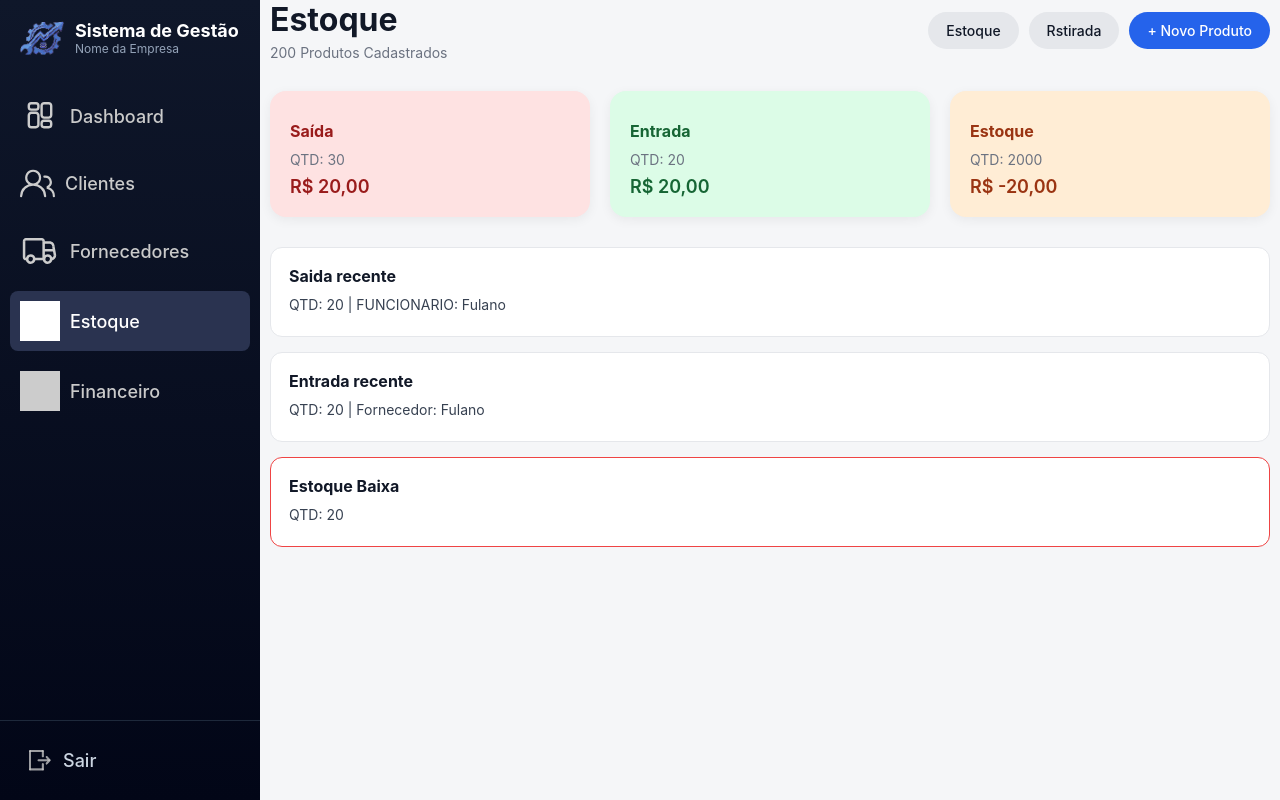
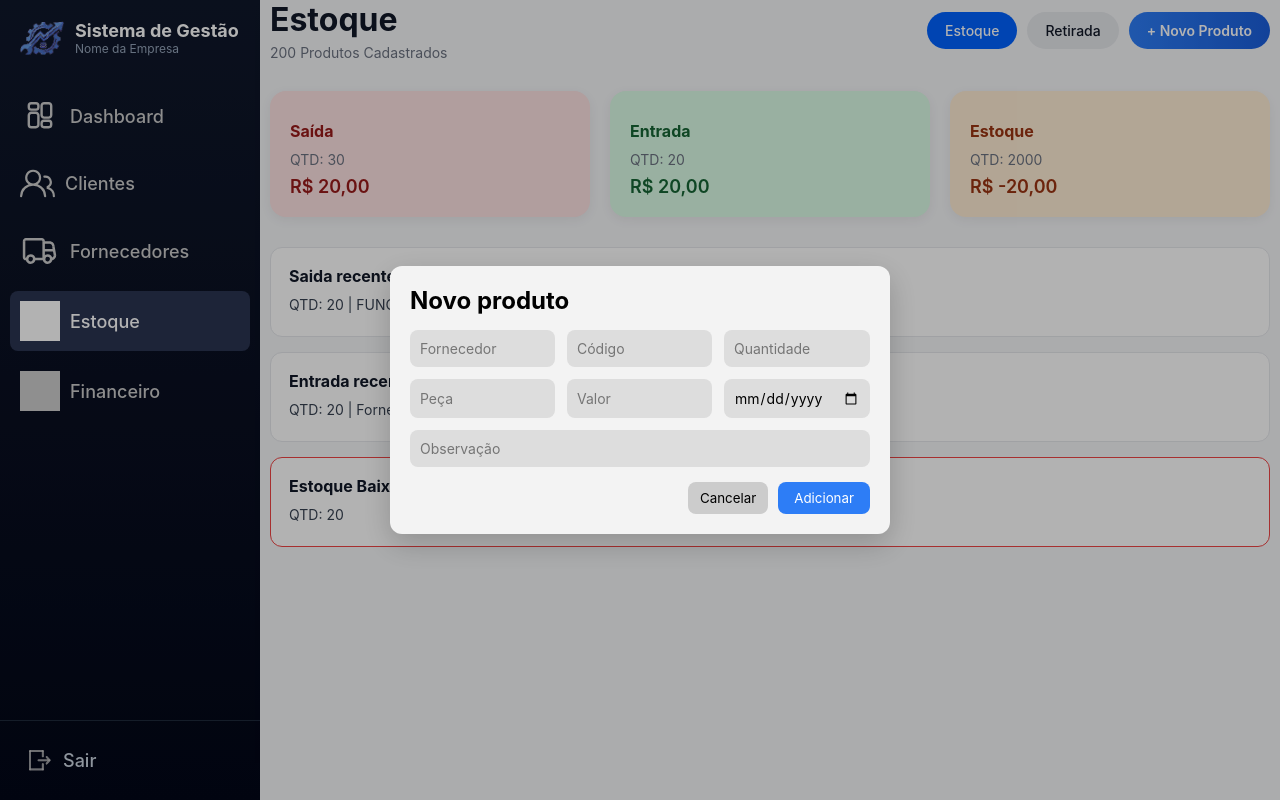
Before and after one commit to The-Saul/PI-Sistema-de-Gestao-para-Oficina-Mecanica, a React (Create React App) app in the folder frontend/: page /estoque in a window 1280 px wide. Both pictures are taken after a click on the button "+ Novo Produto". Built offline with nearby package versions, Linux system fonts and the light colour scheme; grey boxes are pictures that could not be loaded.

Commit message:
Antoniel estoque

```diff
--- a/frontend/src/components/HeaderEstoque.jsx
+++ b/frontend/src/components/HeaderEstoque.jsx
@@ -1,4 +1,4 @@
-export default function HeaderEstoque() {
+export default function HeaderEstoque({ onNovoProduto }) {
   return (
     <header className="top">
       <div>
@@ -7,9 +7,12 @@ export default function HeaderEstoque() {
       </div>
 
       <div className="actions">
-        <button>Estoque</button>
-        <button>Rstirada</button>
-        <button className="primary">+ Novo Produto</button>
+        <button className="active">Estoque</button>
+        <button>Retirada</button>
+
+        <button className="primary" onClick={onNovoProduto}>
+          + Novo Produto
+        </button>
       </div>
     </header>
   );
--- /dev/null
+++ b/frontend/src/components/NovoProduto.jsx
@@ -0,0 +1,33 @@
+export function ModalNovoProduto({ open, onClose }) {
+  if (!open) return null;
+
+  return (
+    <div className="modal-overlay">
+      <div className="modal">
+        <h2>Novo produto</h2>
+
+        <div className="form-grid">
+          <input placeholder="Fornecedor" />
+          <input placeholder="Código" />
+          <input placeholder="Quantidade" />
+
+          <input placeholder="Peça" />
+          <input placeholder="Valor" />
+          <input type="date" />
+
+          <input className="full" placeholder="Observação" />
+        </div>
+
+        <div className="modal-actions">
+          <button className="btn-cancel" onClick={onClose}>
+            Cancelar
+          </button>
+
+          <button className="btn-add">
+            Adicionar
+          </button>
+        </div>
+      </div>
+    </div>
+  );
+}
--- a/frontend/src/index.css
+++ b/frontend/src/index.css
@@ -352,11 +352,29 @@ body {
   background: #e5e7eb;
   color: #111827;
   font-weight: 500;
+  transition: 0.2s;
 }
 
+/* HOVER PADRÃO */
+.actions button:hover {
+  background-color: #d1d5db;
+}
+
+/* BOTÃO ATIVO (tipo "Estoque") */
+.actions .active {
+  background-color: #0062ff;
+  color: white;
+}
+
+/* BOTÃO PRINCIPAL (+ Novo Produto) */
 .actions .primary {
-  background: #2563eb;
+  background: linear-gradient(90deg, #2d7df6, #1a5edb);
   color: white;
+  font-weight: 600;
+}
+
+.actions .primary:hover {
+  background: linear-gradient(90deg, #1a5edb, #2d7df6);
 }
 
 /* CARDS */
@@ -433,3 +451,93 @@ body {
 .alert {
   border: 1px solid #ef4444;
 }
+
+/* ================= NovoProduto ================= */
+
+/* FUNDO ESCURO */
+.modal-overlay {
+  position: fixed; /* 🔥 ESSENCIAL */
+  top: 0;
+  left: 0;
+  width: 100vw;
+  height: 100vh;
+
+  background: rgba(0, 0, 0, 0.3);
+
+  display: flex;
+  justify-content: center;
+  align-items: center;
+
+  z-index: 9999; /* 🔥 FICA NA FRENTE DE TUDO */
+}
+
+/* CAIXA DO MODAL */
+.modal {
+  background: #f3f3f3;
+  padding: 20px;
+  border-radius: 12px;
+  width: 500px;
+
+  box-shadow: 0 10px 30px rgba(0,0,0,0.2);
+
+  animation: popup 0.2s ease;
+}
+
+/* GRID DO FORM */
+.form-grid {
+  display: grid;
+  grid-template-columns: repeat(3, 1fr);
+  gap: 12px;
+  margin-top: 15px;
+}
+
+.form-grid input {
+  width: 100%; /* 🔥 evita quebrar */
+  padding: 10px;
+  border-radius: 8px;
+  border: none;
+  background: #ddd;
+  font-size: 14px;
+}
+
+/* INPUT GRANDE */
+.full {
+  grid-column: span 3;
+}
+
+/* BOTÕES DO MODAL */
+.modal-actions {
+  margin-top: 15px;
+  display: flex;
+  justify-content: flex-end;
+  gap: 10px;
+}
+
+.btn-cancel {
+  background: #ccc;
+  border: none;
+  padding: 8px 12px;
+  border-radius: 8px;
+  cursor: pointer;
+}
+
+.btn-add {
+  background: #2d7df6;
+  color: white;
+  border: none;
+  padding: 8px 16px;
+  border-radius: 8px;
+  cursor: pointer;
+}
+
+/* ANIMAÇÃO */
+@keyframes popup {
+  from {
+    opacity: 0;
+    transform: scale(0.9);
+  }
+  to {
+    opacity: 1;
+    transform: scale(1);
+  }
+}
--- a/frontend/src/pages/Estoque.jsx
+++ b/frontend/src/pages/Estoque.jsx
@@ -1,19 +1,32 @@
+import { useState } from "react";
 import Sidebar from "../components/Sidebar";
 import HeaderEstoque from "../components/HeaderEstoque";
 import CardEstoque from "../components/CardEstoque";
 import ListEstoque from "../components/ListaEstoque";
+import { ModalNovoProduto } from "../components/NovoProduto";
+
 function Estoque() {
+  const [openModal, setOpenModal] = useState(false);
+
   return (
-    <div className="estoque-page">
-      <Sidebar />
-      <div className="app-estoque">
-        <HeaderEstoque/>
-        <CardEstoque/>
-        <ListEstoque/>
+    <>
+      {/* 🔥 LAYOUT */}
+      <div className="estoque-page">
+        <Sidebar />
+
+        <div className="app-estoque">
+          <HeaderEstoque onNovoProduto={() => setOpenModal(true)} />
+          <CardEstoque />
+          <ListEstoque />
+        </div>
       </div>
-    </div>
 
+      {/* 🔥 MODAL FORA DO FLEX */}
+      <ModalNovoProduto
+        open={openModal}
+        onClose={() => setOpenModal(false)}
+      />
+    </>
   );
 }
-
 export default Estoque;
```
